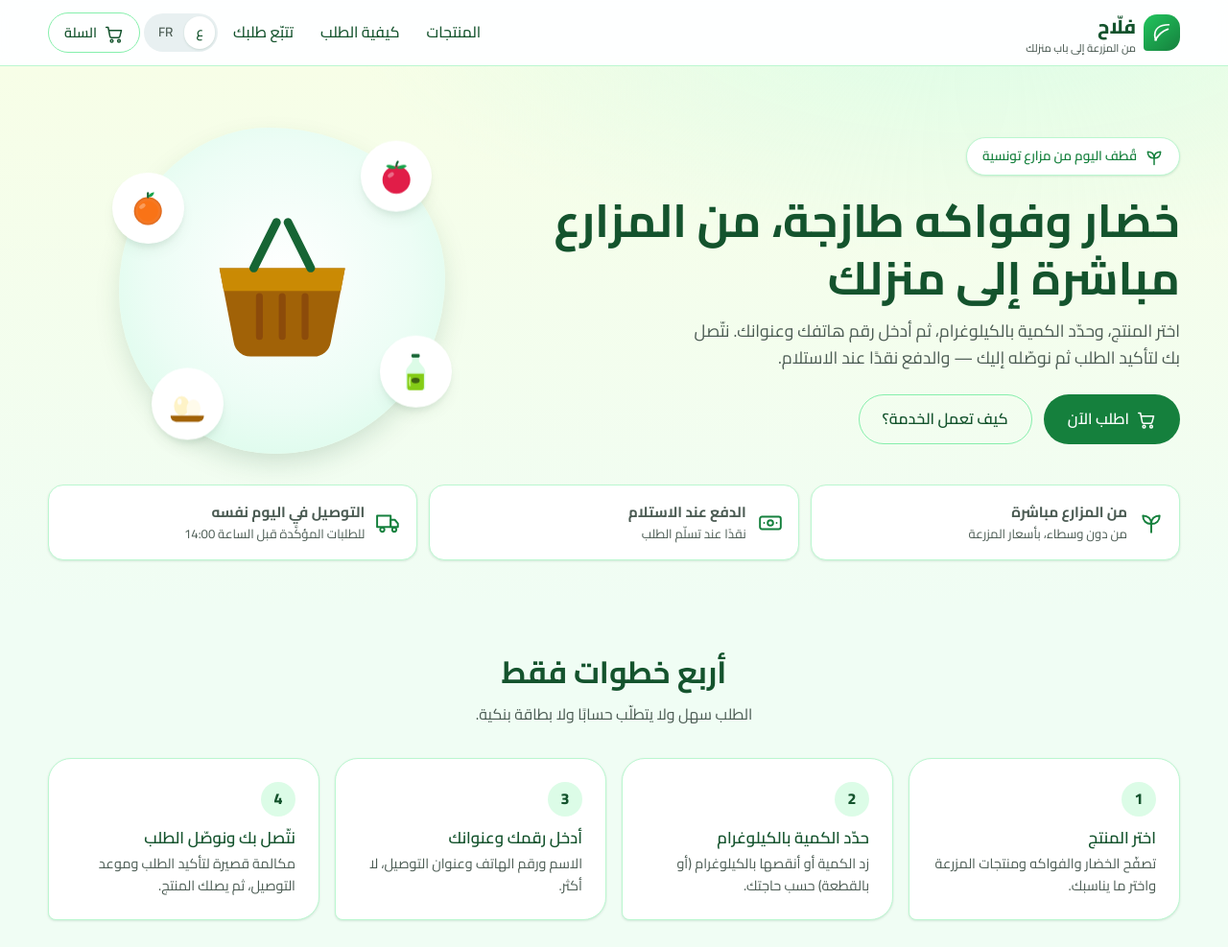
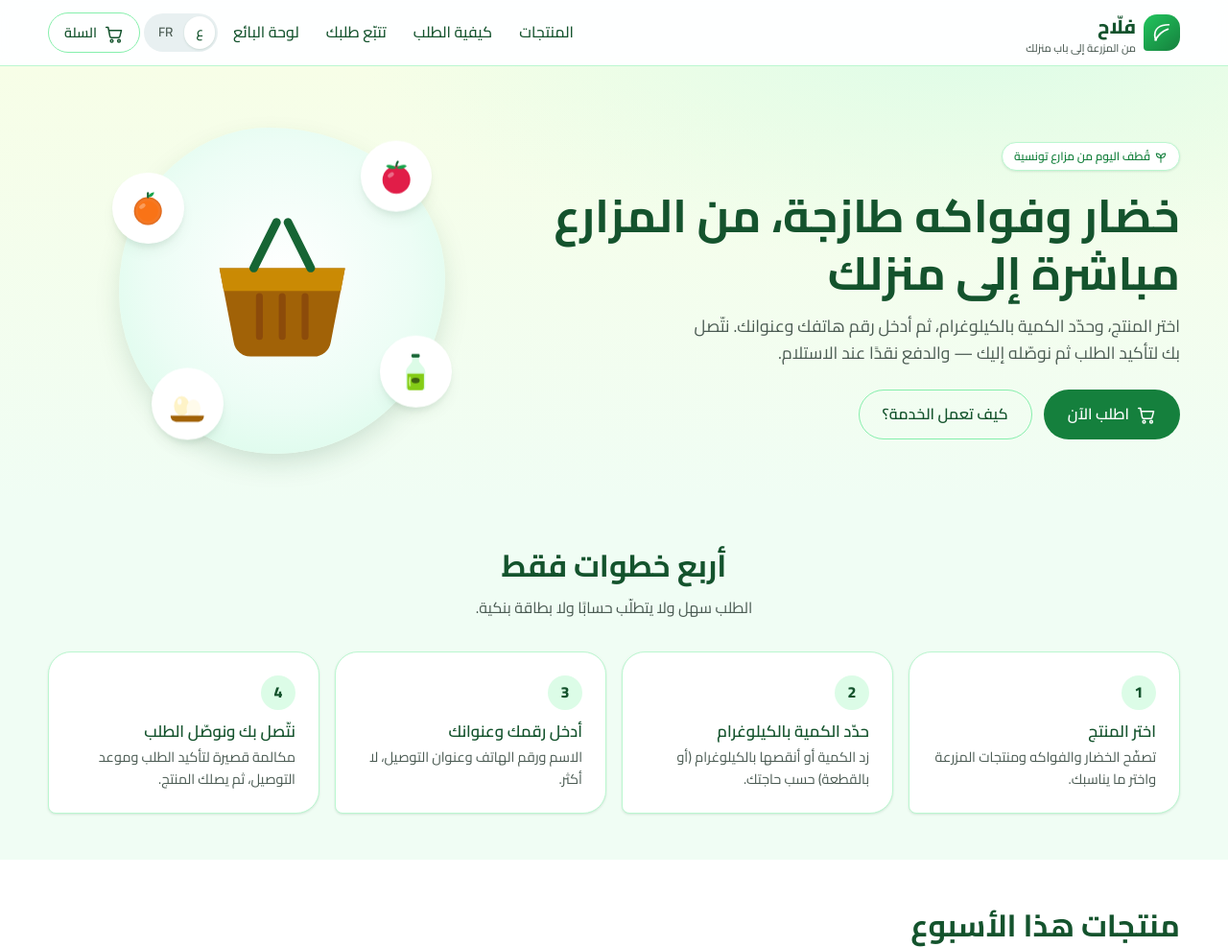
Before and after one commit to tasnim2410/fallah, a website with bundled scripts: page public/index.html in a window 1280 px wide. Shown: the top 987 px of the page at 96% size. Built offline with nearby package versions, Linux system fonts and the light colour scheme; files whose address does not match are found by name.

Commit message:
design edits

```diff
--- a/public/css/style.css
+++ b/public/css/style.css
@@ -238,13 +238,14 @@ img, svg { max-width: 100%; }
 }
 .hero__grid { display: grid; gap: var(--space-6); align-items: center; grid-template-columns: 1fr; }
 .hero__eyebrow {
-  display: inline-flex; align-items: center; gap: var(--space-2);
-  padding: var(--space-2) var(--space-4);
+  display: inline-flex; align-items: center; gap: var(--space-1);
+  padding: var(--space-1) var(--space-3);
   background: var(--card); border: 1px solid var(--border);
   border-radius: var(--radius-full);
-  font-size: .85rem; font-weight: 600; color: var(--primary);
+  font-size: .75rem; font-weight: 600; color: var(--primary);
   box-shadow: var(--shadow-sm);
 }
+.hero__eyebrow .icon { width: 14px; height: 14px; }
 .hero p.lead { font-size: 1.1rem; color: var(--muted-fg); max-width: 52ch; }
 .hero__actions { display: flex; flex-wrap: wrap; gap: var(--space-3); margin-block-start: var(--space-5); }
 
@@ -284,24 +285,6 @@ img, svg { max-width: 100%; }
   0%, 100% { transform: translateY(0); }
   50% { transform: translateY(-8px); }
 }
-
-.trust-row {
-  display: grid;
-  grid-template-columns: repeat(auto-fit, minmax(210px, 1fr));
-  gap: var(--space-3);
-  margin-block-start: var(--space-6);
-}
-.trust {
-  display: flex; align-items: center; gap: var(--space-3);
-  padding: var(--space-4);
-  background: var(--card);
-  border: 1px solid var(--border);
-  border-radius: var(--radius);
-  box-shadow: var(--shadow-sm);
-}
-.trust .icon { width: 26px; height: 26px; color: var(--primary); flex: none; }
-.trust strong { display: block; font-size: .95rem; }
-.trust span { font-size: .82rem; color: var(--muted-fg); }
 
 /* ---------------- Étapes ---------------- */
 
@@ -859,6 +842,14 @@ table.admin-table input { min-height: 40px; max-width: 120px; }
   .brand__tag { display: none; }
   .hero { padding-block: var(--space-6); }
   .hero__art { max-width: 240px; }
+
+  #how { padding-block: var(--space-6); }
+  #how .center { margin-block-end: var(--space-4) !important; }
+  .steps { grid-template-columns: repeat(2, 1fr); gap: var(--space-2); }
+  .step { padding: var(--space-3); border-radius: var(--radius); display: flex; align-items: center; gap: var(--space-2); }
+  .step__num { width: 26px; height: 26px; margin-block-end: 0; font-size: .8rem; flex: none; }
+  .step h3 { font-size: .82rem; margin: 0; line-height: 1.2; }
+  .step p { display: none; }
 }
 
 @media (prefers-reduced-motion: reduce) {
--- a/public/index.html
+++ b/public/index.html
@@ -37,6 +37,7 @@
         <a href="#products" data-i18n="nav.shop">المنتجات</a>
         <a href="#how" data-i18n="nav.how">كيفية الطلب</a>
         <a href="/track.html" data-i18n="nav.track">تتبّع طلبك</a>
+        <a href="/admin.html" data-i18n="nav.admin">لوحة البائع</a>
         <button type="button" class="btn btn--ghost btn--sm" data-install hidden>
           <span data-icon="package"></span>
           <span data-i18n="pwa.install"></span>
@@ -71,32 +72,6 @@
           </div>
         </div>
         <div class="hero__art" id="hero-art" aria-hidden="true"></div>
-      </div>
-
-      <div class="container">
-        <div class="trust-row">
-          <div class="trust">
-            <span data-icon="sprout"></span>
-            <span>
-              <strong data-i18n="trust.direct.title"></strong>
-              <span data-i18n="trust.direct.desc"></span>
-            </span>
-          </div>
-          <div class="trust">
-            <span data-icon="banknote"></span>
-            <span>
-              <strong data-i18n="trust.cash.title"></strong>
-              <span data-i18n="trust.cash.desc"></span>
-            </span>
-          </div>
-          <div class="trust">
-            <span data-icon="truck"></span>
-            <span>
-              <strong data-i18n="trust.fast.title"></strong>
-              <span data-i18n="trust.fast.desc"></span>
-            </span>
-          </div>
-        </div>
       </div>
     </section>
 
--- a/public/js/i18n.js
+++ b/public/js/i18n.js
@@ -22,12 +22,6 @@ export const DICT = {
     'hero.lead': 'اختر المنتج، وحدّد الكمية بالكيلوغرام، ثم أدخل رقم هاتفك وعنوانك. نتّصل بك لتأكيد الطلب ثم نوصّله إليك — والدفع نقدًا عند الاستلام.',
     'hero.cta': 'اطلب الآن',
     'hero.how': 'كيف تعمل الخدمة؟',
-    'trust.direct.title': 'من المزارع مباشرة',
-    'trust.direct.desc': 'من دون وسطاء، بأسعار المزرعة',
-    'trust.cash.title': 'الدفع عند الاستلام',
-    'trust.cash.desc': 'نقدًا عند تسلّم الطلب',
-    'trust.fast.title': 'التوصيل في اليوم نفسه',
-    'trust.fast.desc': 'للطلبات المؤكَّدة قبل الساعة 14:00',
 
     'steps.title': 'أربع خطوات فقط',
     'steps.sub': 'الطلب سهل ولا يتطلّب حسابًا ولا بطاقة بنكية.',
@@ -294,12 +288,6 @@ export const DICT = {
     'hero.lead': "Choisissez vos produits, indiquez le nombre de kilos, laissez votre téléphone et votre adresse. On vous appelle pour confirmer, puis on livre — paiement en espèces à la livraison.",
     'hero.cta': 'Commander',
     'hero.how': 'Comment ça marche ?',
-    'trust.direct.title': 'Direct producteur',
-    'trust.direct.desc': 'Sans intermédiaire, au prix de la ferme',
-    'trust.cash.title': 'Paiement à la livraison',
-    'trust.cash.desc': 'En espèces, à la remise du panier',
-    'trust.fast.title': 'Livraison le jour même',
-    'trust.fast.desc': 'Pour toute commande confirmée avant 14h',
 
     'steps.title': 'Quatre étapes, c’est tout',
     'steps.sub': 'Aucune inscription, aucune carte bancaire.',
```
